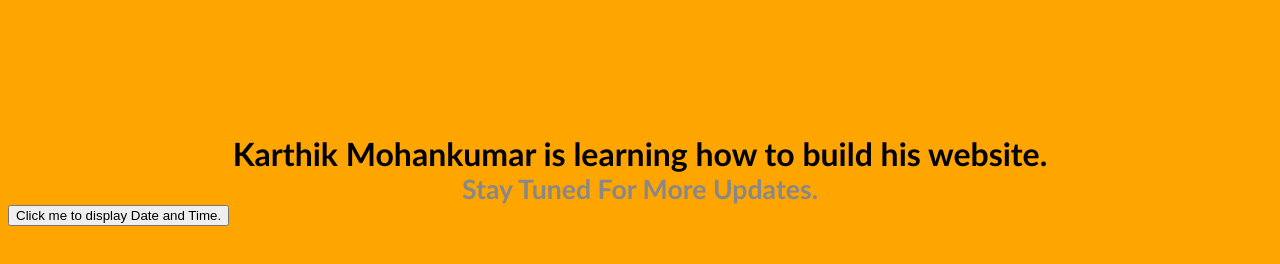
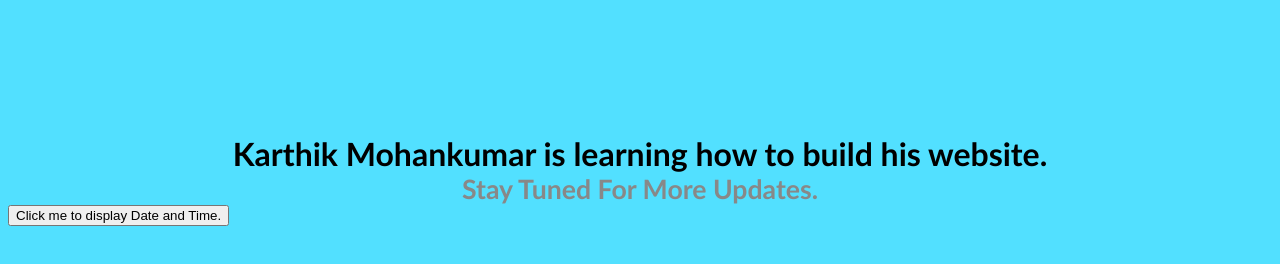
Before and after one commit to karthikmk/karthikmk.github.io, a plain HTML site: page index.html in a window 1280 px wide. Drawn offline with Linux system fonts and the light colour scheme.

Commit message:
Update index.html

```diff
--- a/index.html
+++ b/index.html
@@ -5,7 +5,7 @@
 <meta http-equiv="Content-Type" content="text/html; charset=iso-8859-1">
 <title>Under Construction</title>
 </head>
-<body bgcolor="orange">
+<body bgcolor="#52E0FF">
 <br><br><br><br><br><br><br>
 <table width="100%" border="0" cellspacing="0" cellpadding="0" align="center">
 <tr>
@@ -20,7 +20,6 @@
 window.alert("Hello")
 window.alert("how are you")
 window.alert("thank you")
-window.alert("abcd")
 function myFunction() {
     var age,voteable;
     age = document.getElementById("age").value;
@@ -28,7 +27,7 @@ function myFunction() {
     document.getElementById("demo").innerHTML = voteable + " to vote.";
 </script>
 <button type="button"
-onclick="document.getElementById('demo').innerHTML = Date()">
-Click me to display Date and Time.</button>
+onclick="document.getElementById('demo').innerHTML = Date()">Click me to display Date and Time.</button>
+
 </body>
 </html>
```
